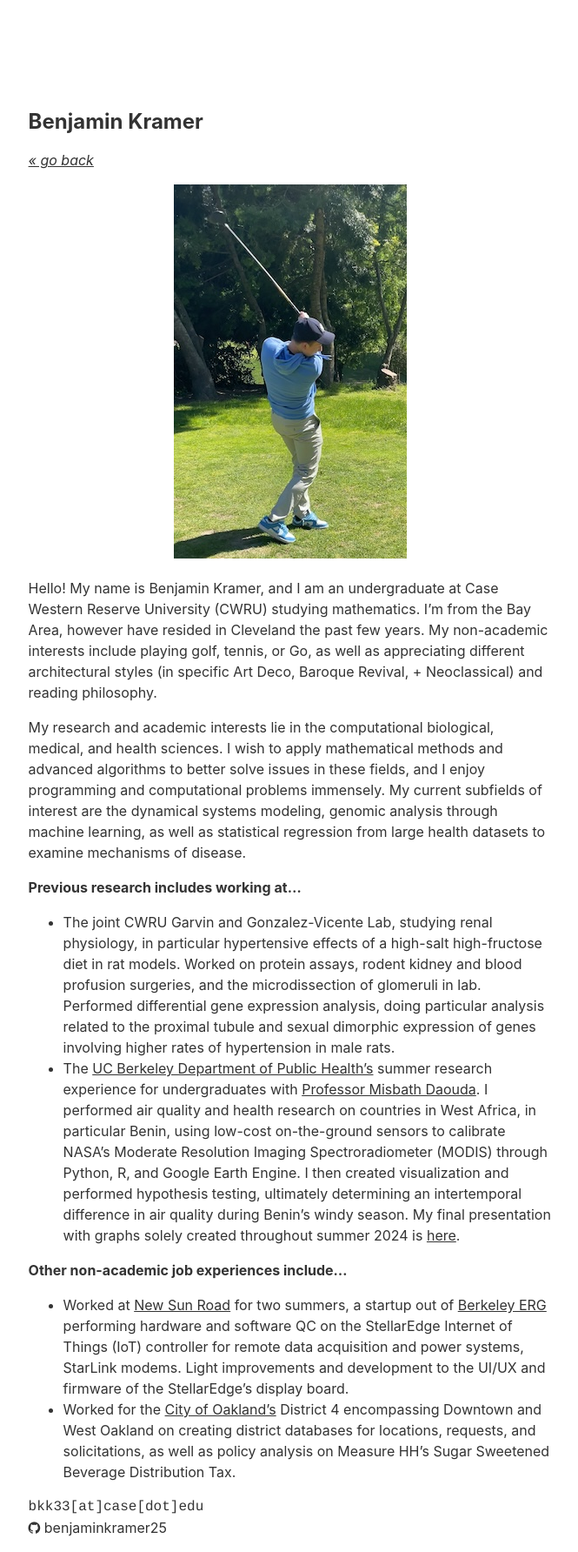
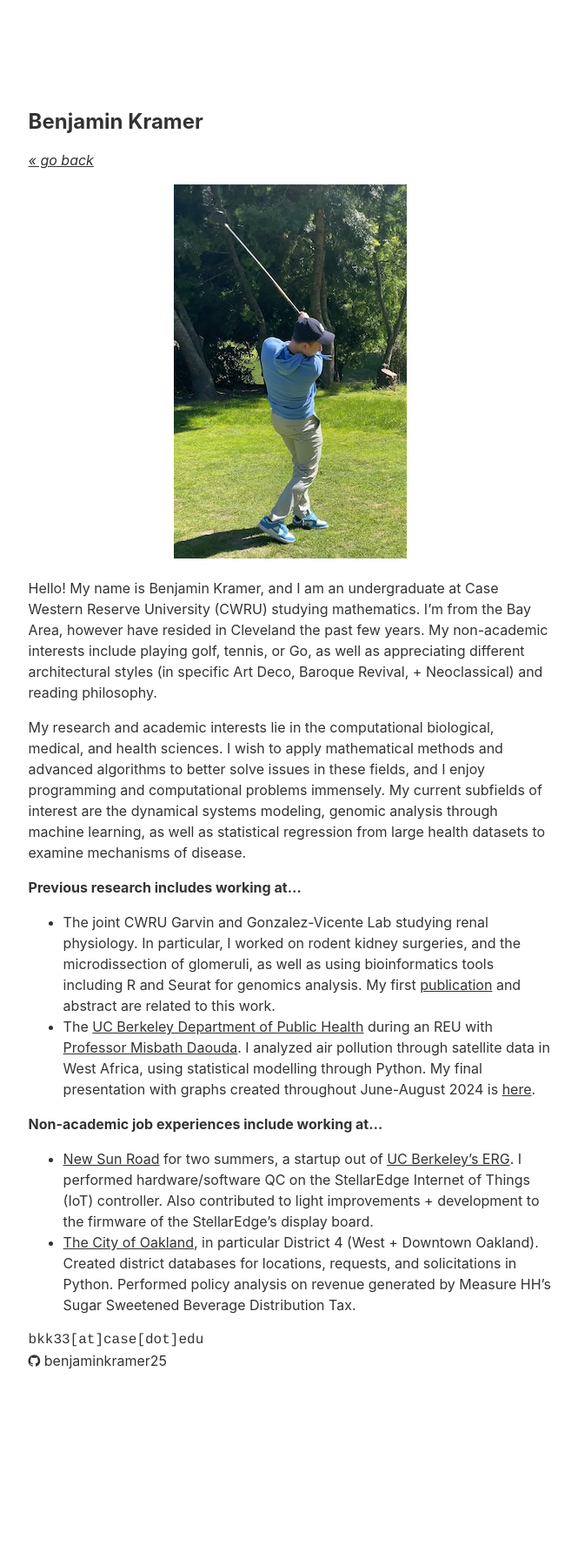
Before and after one commit to benjaminkramer64/benjaminkramer25.github.io, a Jekyll site: the page built from about.md, in a window 1280 px wide. Shown: the whole page at 87% size, without its empty margins (313-978 px from the left). Built offline with Jekyll 4.4.1, drawn with Linux system fonts in a browser that asks for light colours; after the commit the page ends 1592 px from its top, so only the background shows below that.

Commit message:
Update about.md

```diff
--- a/about.md
+++ b/about.md
@@ -13,9 +13,9 @@ Hello! My name is Benjamin Kramer, and I am an undergraduate at Case Western Res
 My research and academic interests lie in the computational biological, medical, and health sciences. I wish to apply mathematical methods and advanced algorithms to better solve issues in these fields, and I enjoy programming and computational problems immensely. My current subfields of interest are the dynamical systems modeling, genomic analysis through machine learning, as well as statistical regression from large health datasets to examine mechanisms of disease.
 
 **Previous research includes working at...**
-- The joint CWRU Garvin and Gonzalez-Vicente Lab, studying renal physiology, in particular hypertensive effects of a high-salt high-fructose diet in rat models. Worked on protein assays, rodent kidney and blood profusion surgeries, and the microdissection of glomeruli in lab. Performed differential gene expression analysis, doing particular analysis related to the proximal tubule and sexual dimorphic expression of genes involving higher rates of hypertension in male rats.
-- The <a class="about-link" href="https://publichealth.berkeley.edu/" target="_blank">UC Berkeley Department of Public Health's</a> summer research experience for undergraduates with <a class="about-link" href="https://publichealth.berkeley.edu/people/misbath-daouda" target="_blank">Professor Misbath Daouda</a>. I performed air quality and health research on countries in West Africa, in particular Benin, using low-cost on-the-ground sensors to calibrate NASA's Moderate Resolution Imaging Spectroradiometer (MODIS) through Python, R, and Google Earth Engine. I then created visualization and performed hypothesis testing, ultimately determining an intertemporal difference in air quality during Benin's windy season. My final presentation with graphs solely created throughout summer 2024 is [here](assets/items/BenjaminKramerBerkeleyPresentation2024.pptx).
+- The joint CWRU Garvin and Gonzalez-Vicente Lab studying renal physiology. In particular, I worked on rodent kidney surgeries, and the microdissection of glomeruli, as well as using bioinformatics tools including R and Seurat for genomics analysis. My first [publication](publications) and abstract are related to this work.
+- The <a class="about-link" href="https://publichealth.berkeley.edu/" target="_blank">UC Berkeley Department of Public Health</a> during an REU with <a class="about-link" href="https://publichealth.berkeley.edu/people/misbath-daouda" target="_blank">Professor Misbath Daouda</a>. I analyzed air pollution through satellite data in West Africa, using statistical modelling through Python. My final presentation with graphs created throughout June-August 2024 is [here](assets/items/BenjaminKramerBerkeleyPresentation2024.pptx).
 
-**Other non-academic job experiences include...**
-- Worked at <a class="about-link" href="https://newsunroad.com/" target="_blank">New Sun Road</a> for two summers, a startup out of <a class="about-link" href="https://erg.berkeley.edu/" target="_blank">Berkeley ERG</a> performing hardware and software QC on the StellarEdge Internet of Things (IoT) controller for remote data acquisition and power systems, StarLink modems. Light improvements and development to the UI/UX and firmware of the StellarEdge's display board.
-- Worked for the <a class="about-link" href="https://www.oaklandca.gov/" target="_blank">City of Oakland's</a> District 4 encompassing Downtown and West Oakland on creating district databases for locations, requests, and solicitations, as well as policy analysis on Measure HH's Sugar Sweetened Beverage Distribution Tax.
+**Non-academic job experiences include working at...**
+- <a class="about-link" href="https://newsunroad.com/" target="_blank">New Sun Road</a> for two summers, a startup out of <a class="about-link" href="https://erg.berkeley.edu/" target="_blank">UC Berkeley's ERG</a>. I performed hardware/software QC on the StellarEdge Internet of Things (IoT) controller. Also contributed to light improvements + development to the firmware of the StellarEdge's display board.
+- <a class="about-link" href="https://www.oaklandca.gov/" target="_blank">The City of Oakland</a>, in particular District 4 (West + Downtown Oakland). Created district databases for locations, requests, and solicitations in Python. Performed policy analysis on revenue generated by Measure HH's Sugar Sweetened Beverage Distribution Tax.
```
